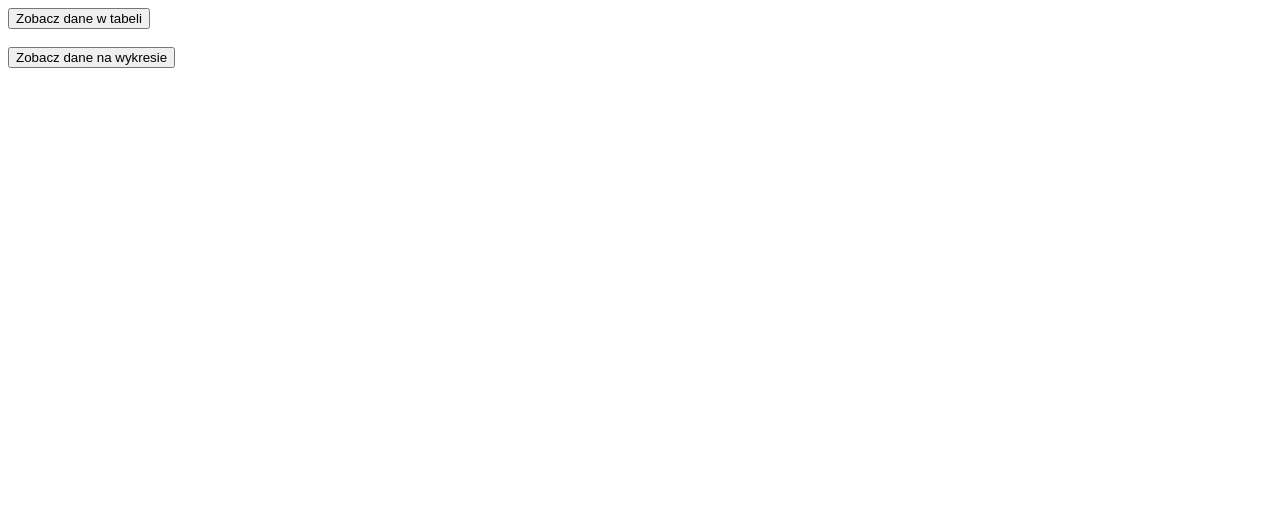
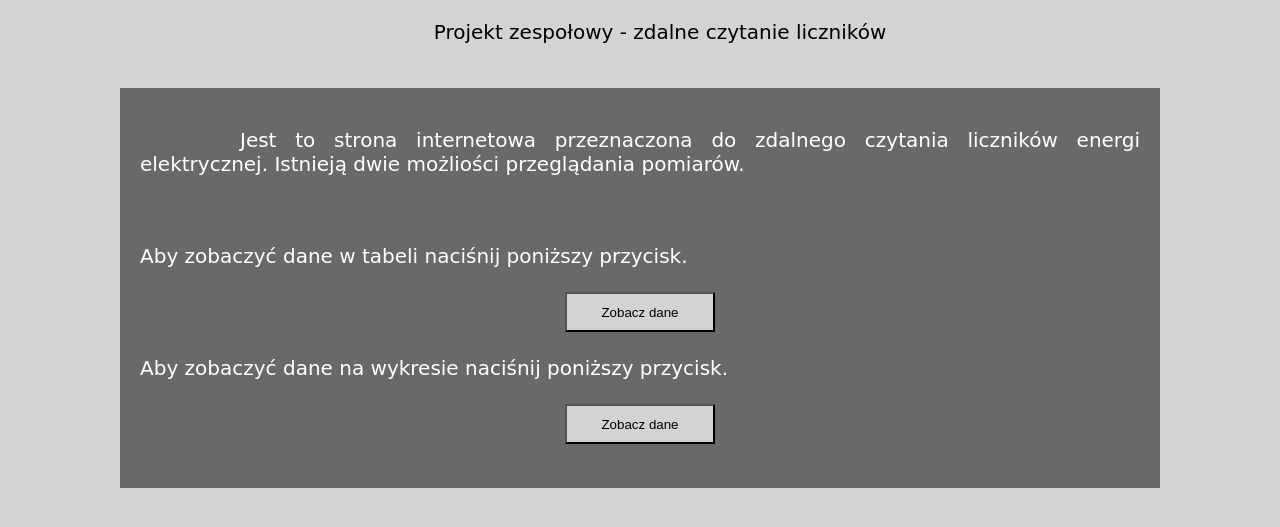
Before and after one commit to gabriel00mainka/liczniki, a PHP site: page / in a window 1280 px wide. Shown: the top 527 px of the page. Run offline with PHP 8.4, Linux system fonts and the light colour scheme.

Commit message:
28.04.2021/13:12

```diff
--- a/index.html
+++ b/index.html
@@ -2,12 +2,32 @@
 <html lang=\"pl-PL\">
 <head>
 	<meta http-equiv="content-type" content="text/html; charset=utf-8">
-    <title>Wyswietlanie z bazy</title>
+    <title>Stan licznika</title>
+<link rel="stylesheet" href="styl.css" type="text/css">
 </head>
 
 <body>
-<input type="button" value="Zobacz dane w tabeli" onClick="location.href='dane.php';"></br></br>
-<input type="button" value="Zobacz dane na wykresie" onClick="location.href='wykres.php';"></br></br>
+<div class="center">
+	<ol>Projekt zespołowy - zdalne czytanie liczników</ol>
+</div>
+</br>
+<div class="content">
+	<p style="text-indent: 10%; ">
+	Jest to strona internetowa przeznaczona do zdalnego czytania liczników energi elektrycznej. Istnieją dwie możliości przeglądania pomiarów.
+	</p>
+</br></br>
+Aby zobaczyć dane w tabeli naciśnij poniższy przycisk.
+</br></br>
+<div class="center">
+	<input type="button" style=" background:LightGray; width:150px; height:40px;" value="Zobacz dane" onClick="location.href='dane.php';"></br></br>
+</div>
+Aby zobaczyć dane na wykresie naciśnij poniższy przycisk.
+</br></br>
 
+<div class="center">
+	<input type="button" style=" background:LightGray; width:150px; height:40px;" value="Zobacz dane" value="Zobacz dane" onClick="location.href='wykres.php';"></br></br>
+</div>
+
+</div>
 </body>
 </html>
--- /dev/null
+++ b/styl.css
@@ -0,0 +1,28 @@
+body
+{
+	background-color: LightGray;
+	background-size: cover;
+	background-attachment: fixed;
+	margin:0px !important;
+	font-family: 'Kalam', cursive;
+	font-size: 20px;
+
+}
+
+.center
+{
+	text-align: center;
+}
+
+.content
+{
+	background-color: transparent;
+    	background-color: rgba(0, 0, 0, 0.5);
+	text-align:justify;
+	width:1000px;
+	margin-left:auto;
+	margin-right:auto;
+	color:#ffffff;
+	font-size:20px;
+	padding: 20px;
+}
```
Also changed, not shown: dane.php (+7 -8 lines), wykres.php (+8 -4 lines).
